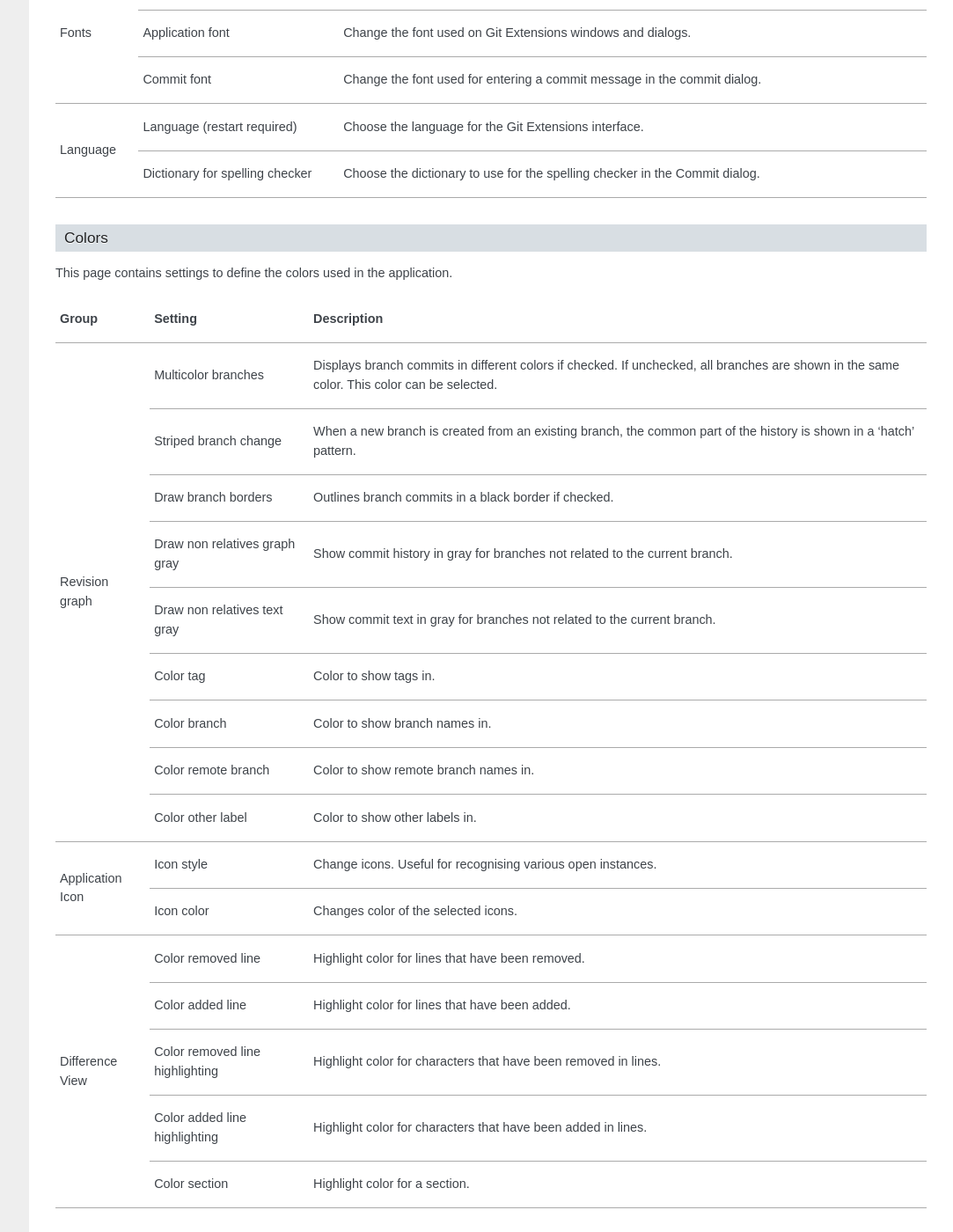
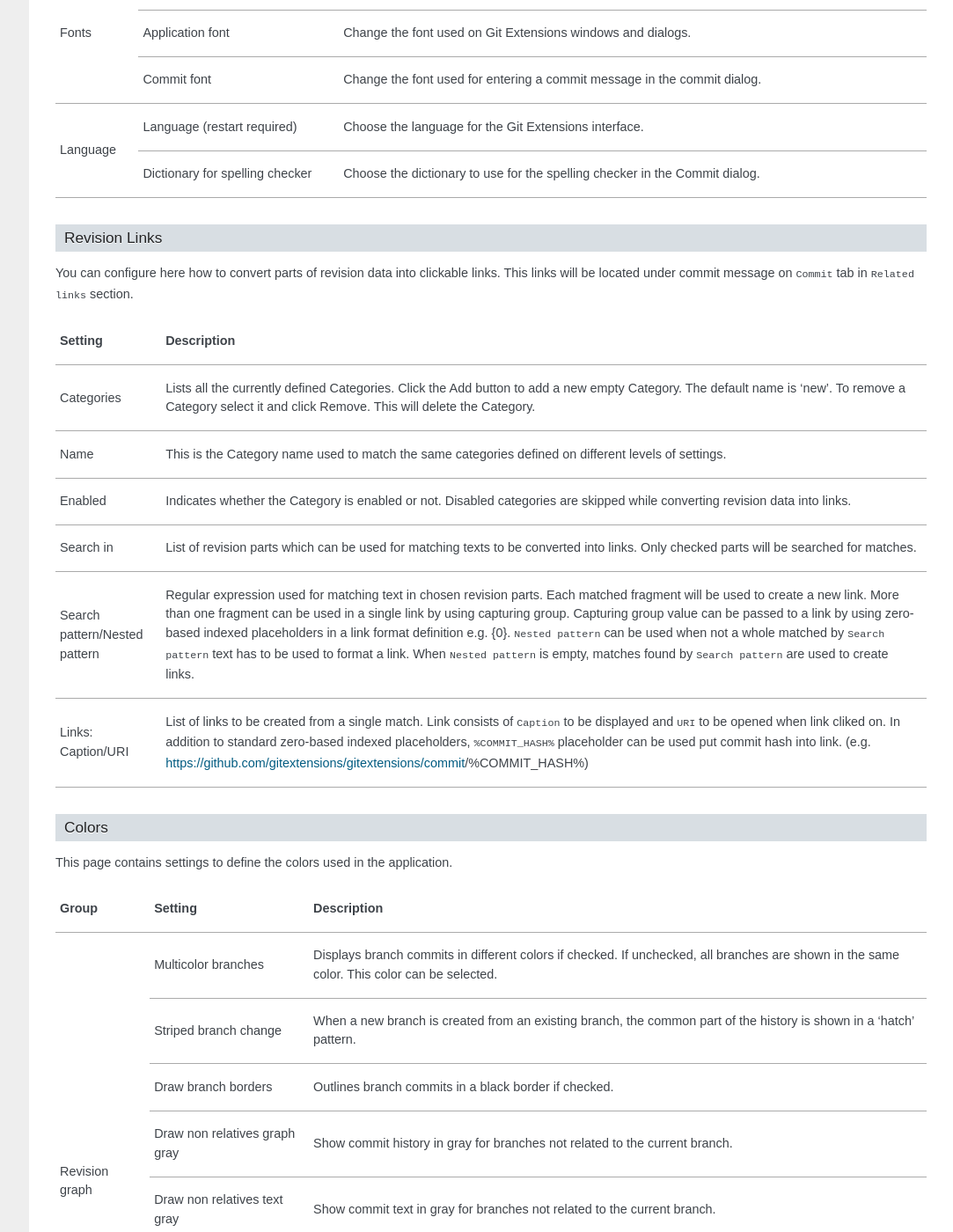
Before and after one commit to martinqt/GitExtensionsDoc, a Sphinx documentation site: the page built from source/getting_started.rst, in a window 1280 px wide and 1400 px high, scrolled down 8615 px. Shown: the whole window at 88% size, without its empty margins (197-1280 px from the left). Built offline with Sphinx 7.4.7, drawn with Linux system fonts in a browser that asks for light colours.

Commit message:
Revision Links. Closes #51.

```diff
--- a/source/getting_started.rst
+++ b/source/getting_started.rst
@@ -297,6 +297,46 @@
 |             +-------------------------------------+----------------------------------------------------------------------------+
 |             |Dictionary for spelling checker      | Choose the dictionary to use for the spelling checker in the Commit dialog.|
 +-------------+-------------------------------------+----------------------------------------------------------------------------+
+
+.. _revision-links:
+
+Revision Links
+^^^^^^^^^^^^^^
+
+You can configure here how to convert parts of revision data into clickable links. This links will be located under commit message on ``Commit``
+tab in ``Related links`` section.
+
++---------------------------------------------------+----------------------------------------------------------------------------+
+| Setting                                           | Description                                                                |
++===================================================+============================================================================+
+|Categories                                         | Lists all the currently defined Categories. Click the Add button to        |
+|                                                   | add a new empty Category. The default name is 'new'.  To remove a Category |
+|                                                   | select it and click Remove. This will delete the Category.                 |
++---------------------------------------------------+----------------------------------------------------------------------------+
+|Name                                               | This is the Category name used to match the same categories defined on     |
+|                                                   | different levels of settings.                                              |
++---------------------------------------------------+----------------------------------------------------------------------------+
+|Enabled                                            | Indicates whether the Category is enabled or not. Disabled categories are  |
+|                                                   | skipped while converting revision data into links.                         |
++---------------------------------------------------+----------------------------------------------------------------------------+
+|Search in                                          | List of revision parts which can be used for matching texts to be          |
+|                                                   | converted into links. Only checked parts will be searched for matches.     |
++---------------------------------------------------+----------------------------------------------------------------------------+
+|Search pattern/Nested pattern                      | Regular expression used for matching text in chosen revision parts.        |
+|                                                   | Each matched fragment will be used to create a new link. More than one     |
+|                                                   | fragment can be used in a single link by using capturing group. Capturing  |
+|                                                   | group value can be passed to a link by using zero-based indexed            |
+|                                                   | placeholders in a link format definition e.g. {0}. ``Nested pattern`` can  |
+|                                                   | be used when not a whole matched by ``Search pattern`` text has to be used |
+|                                                   | to format a link. When ``Nested pattern`` is empty, matches found by       |
+|                                                   | ``Search pattern`` are used to create links.                               |
++---------------------------------------------------+----------------------------------------------------------------------------+
+|Links: Caption/URI                                 | List of links to be created from a single match. Link consists of          |
+|                                                   | ``Caption`` to be displayed and ``URI`` to be opened when link cliked on.  |
+|                                                   | In addition to standard zero-based indexed placeholders, ``%COMMIT_HASH%`` |
+|                                                   | placeholder can be used put commit hash into link.                         |
+|                                                   | (e.g. https://github.com/gitextensions/gitextensions/commit/%COMMIT_HASH%) |
++---------------------------------------------------+----------------------------------------------------------------------------+
 
 .. _settings-colors:
 
```
